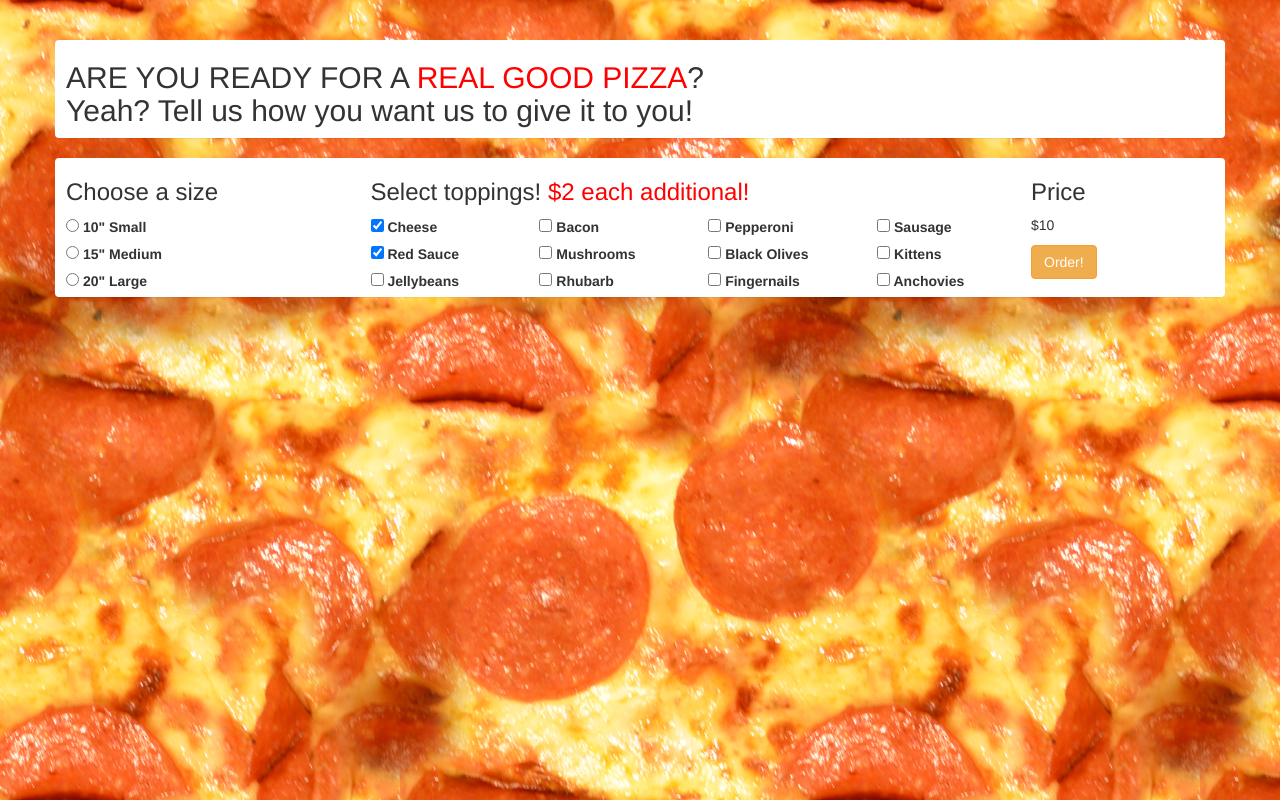
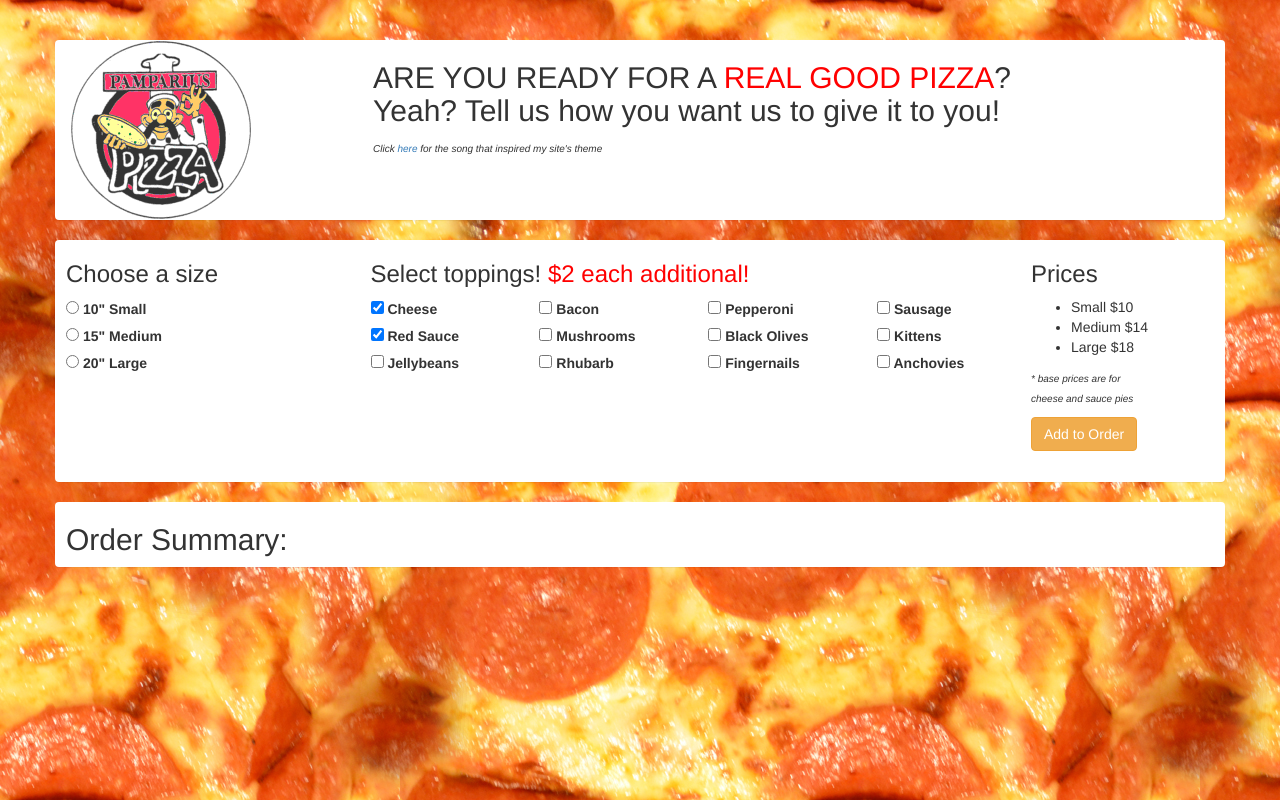
Before and after one commit to MattSmithereens/pizza, a plain HTML site: page index.html in a window 1280 px wide. Drawn offline with nearby package versions, Linux system fonts and the light colour scheme.

Commit message:
add pizza display and fulfill project requirements

```diff
--- a/css/styles.css
+++ b/css/styles.css
@@ -11,6 +11,17 @@ body {
   padding-left: 10px;
 }
 
+.vertbuffer {
+  padding-top: 10px;
+  padding-bottom: 10px;
+}
+
+.fineprint {
+  font-size: 10px;
+  line-height: .8;
+  font-style: italic;
+}
+
 /* make displayed when menu functionality established */
 .welcome {
   display: none;
@@ -21,6 +32,6 @@ body {
   display: none;
 }*/
 
-.receipt {
+/* .receipt {
   display: none;
-}
+} */
--- a/index.html
+++ b/index.html
@@ -32,9 +32,15 @@ Keep it simple to start! You do not need to have a complex formula for determini
     <br><br>
     <div class="menu">
       <div class="row panel">
-        <div class="buffer">
-          <h2>ARE YOU READY FOR A <span class="red">REAL GOOD PIZZA</span>?
-          <br>Yeah?  Tell us how you want us to give it to you!</h2>
+        <div class="col-md-3">
+          <img src="img/logo.gif" alt="Pamparius Logo">
+        </div>
+        <div class="col-md-9">
+          <div class="buffer">
+            <h2>ARE YOU READY FOR A <span class="red">REAL GOOD PIZZA</span>?
+            <br>Yeah?  Tell us how you want us to give it to you!</h2>
+            <span class="fineprint">Click <a href="https://www.youtube.com/watch?v=QheUzGqZDtg&t=90s" target="_blank">here</a> for the song that inspired my site's theme</span>
+          </div>
         </div>
       </div>
       <div class="row panel buffer">
@@ -137,13 +143,21 @@ Keep it simple to start! You do not need to have a complex formula for determini
 
         <div class="col-md-2">
           <div class="row">
-            <h3>Price</h3>
+            <h3>Prices</h3>
           </div>
           <div class="row">
-            <p><span class="piePrice">$10</span></p>
+            <ul>
+              <li>Small $10</li>
+              <li>Medium $14</li>
+              <li>Large $18</li>
+            </ul>
+            <span class="fineprint">* base prices are for<br>cheese and sauce pies</span>
           </div>
-          <div class="row">
-            <button type="submit" class="btn btn-warning" name="button">Order!</button>
+          <div class="row vertbuffer">
+            <button type="submit" class="btn btn-warning" name="button">Add to Order</button>
+          </div>
+          <div class="row buffer">
+            &nbsp;
           </div>
           </form>
         </div>
@@ -151,8 +165,10 @@ Keep it simple to start! You do not need to have a complex formula for determini
     </div>
 <!-- display receipt -->
     <div class="receipt">
+      <div class="row panel buffer">
       <h2>Order Summary:</h2>
         <ul class="output"><!--output here--></ul>
+      </div>
     </div>
   </div>
 </body>
--- a/js/scripts.js
+++ b/js/scripts.js
@@ -6,11 +6,14 @@ function Pizza(size, toppings, price) {
   this.price = price;
 }
 
+
+
 // hot n tasty user interface
 
 $(document).ready(function() {
   $("form#buttons").submit(function(event){
       event.preventDefault()
+      $(".output").show();
       var inputtedSize = $("input:radio[name=size]:checked").val();
       var toppingArray = Array()
       $("input:checkbox[name=topping]:checked").each(function() {
@@ -24,7 +27,7 @@ $(document).ready(function() {
         var newPizza = new Pizza(inputtedSize, toppingArray, toppingsPrice + 14);
       } else {
         alert("You need to tell us what size AMAZING pizza you'd like!")
-      } console.log(newPizza)
+      } $(".output").text("Your " + newPizza.size + " pizza with " + newPizza.toppings + " will be $" + newPizza.price + ".");
     })
   })
 })
```
Also changed, not shown: img/pizza-cat.jpg (added), img/pizza-cat2.jpg (added), 1 other file.
